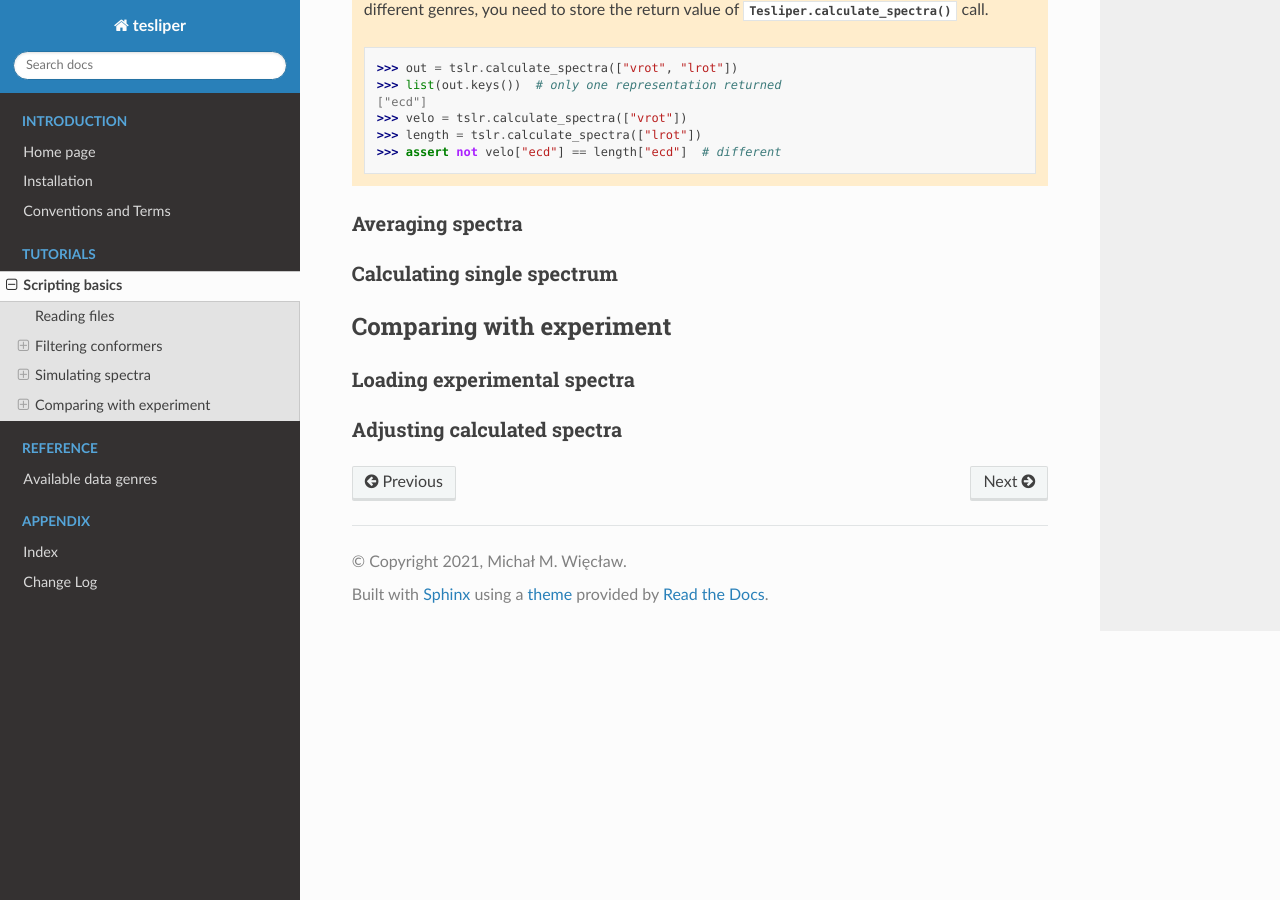
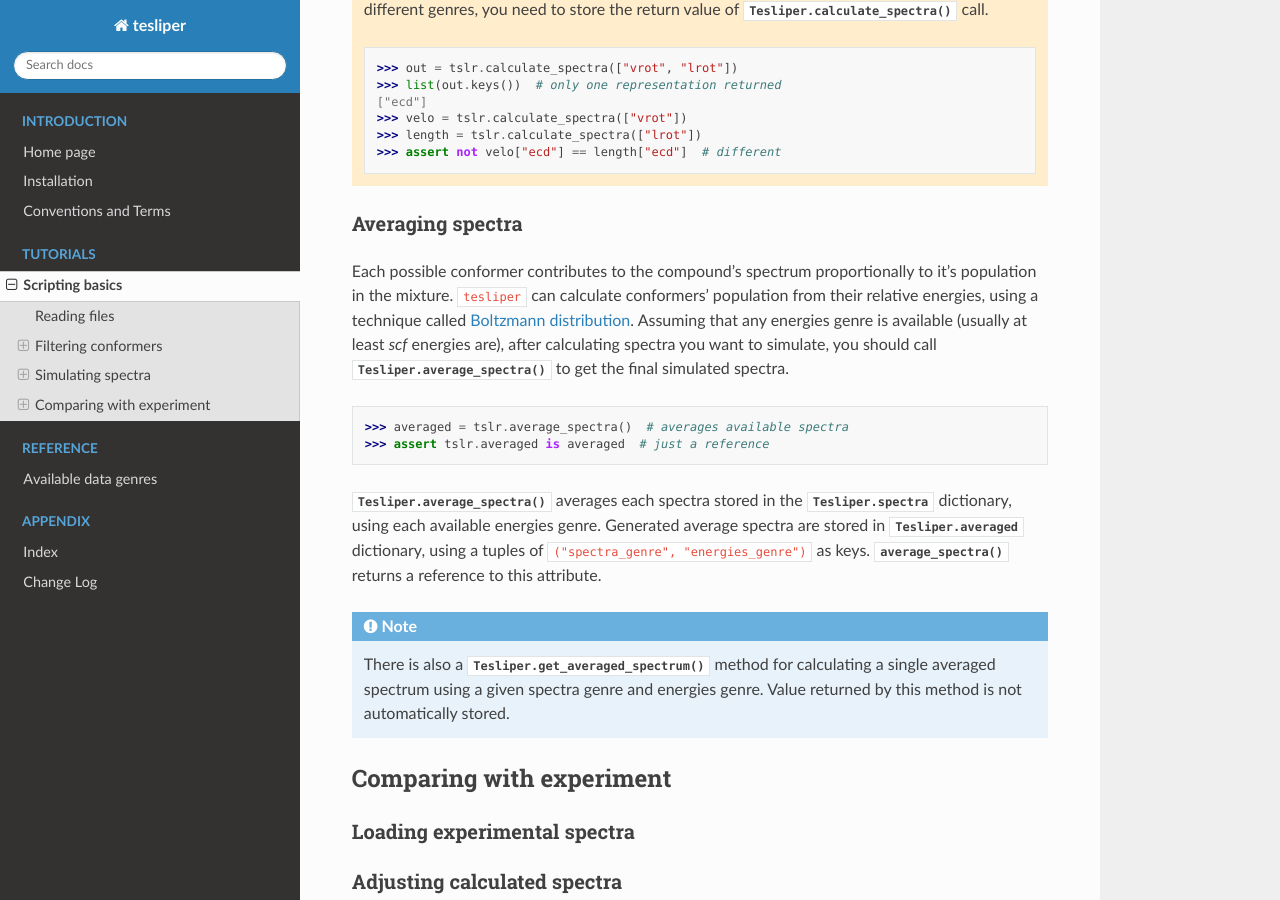
Before and after one commit to mishioo/tesliper, a Sphinx documentation site: the page built from docs/source/tutorial.rst, in a window 1280 px wide and 900 px high, scrolled down 8552 px. Built offline with Sphinx 7.4.7 and the Read the Docs theme 2.0.0, drawn with Linux system fonts in a browser that asks for light colours; pages that are not in the unit, such as notebooks, are missing from menus.

Commit message:
Added Averaging spectra section to tutorial.

```diff
--- a/docs/source/tutorial.rst
+++ b/docs/source/tutorial.rst
@@ -477,8 +477,31 @@ which spectra genres may be calculated from which activities genres.
 Averaging spectra
 '''''''''''''''''
 
-Calculating single spectrum
-'''''''''''''''''''''''''''
+Each possible conformer contributes to the compound's spectrum proportionally to it's
+population in the mixture. ``tesliper`` can calculate conformers' population from their
+relative energies, using a technique called `Boltzmann distribution
+<https://en.wikipedia.org/wiki/Boltzmann_distribution>`_. Assuming that any energies
+genre is available (usually at least *scf* energies are), after calculating spectra you
+want to simulate, you should call :meth:`.Tesliper.average_spectra` to get the final
+simulated spectra.
+
+.. code-block:: python
+
+    >>> averaged = tslr.average_spectra()  # averages available spectra
+    >>> assert tslr.averaged is averaged  # just a reference
+
+:meth:`.Tesliper.average_spectra` averages each spectra stored in the
+:attr:`.Tesliper.spectra` dictionary, using each available energies genre. Generated
+average spectra are stored in :attr:`.Tesliper.averaged` dictionary, using a tuples
+of ``("spectra_genre", "energies_genre")`` as keys. :meth:`~.Tesliper.average_spectra`
+returns a reference to this attribute.
+
+.. note::
+
+    There is also a :meth:`.Tesliper.get_averaged_spectrum` method for calculating a
+    single averaged spectrum using a given spectra genre and energies genre. Value
+    returned by this method is not automatically stored.
+
 
 Comparing with experiment
 -------------------------
```
